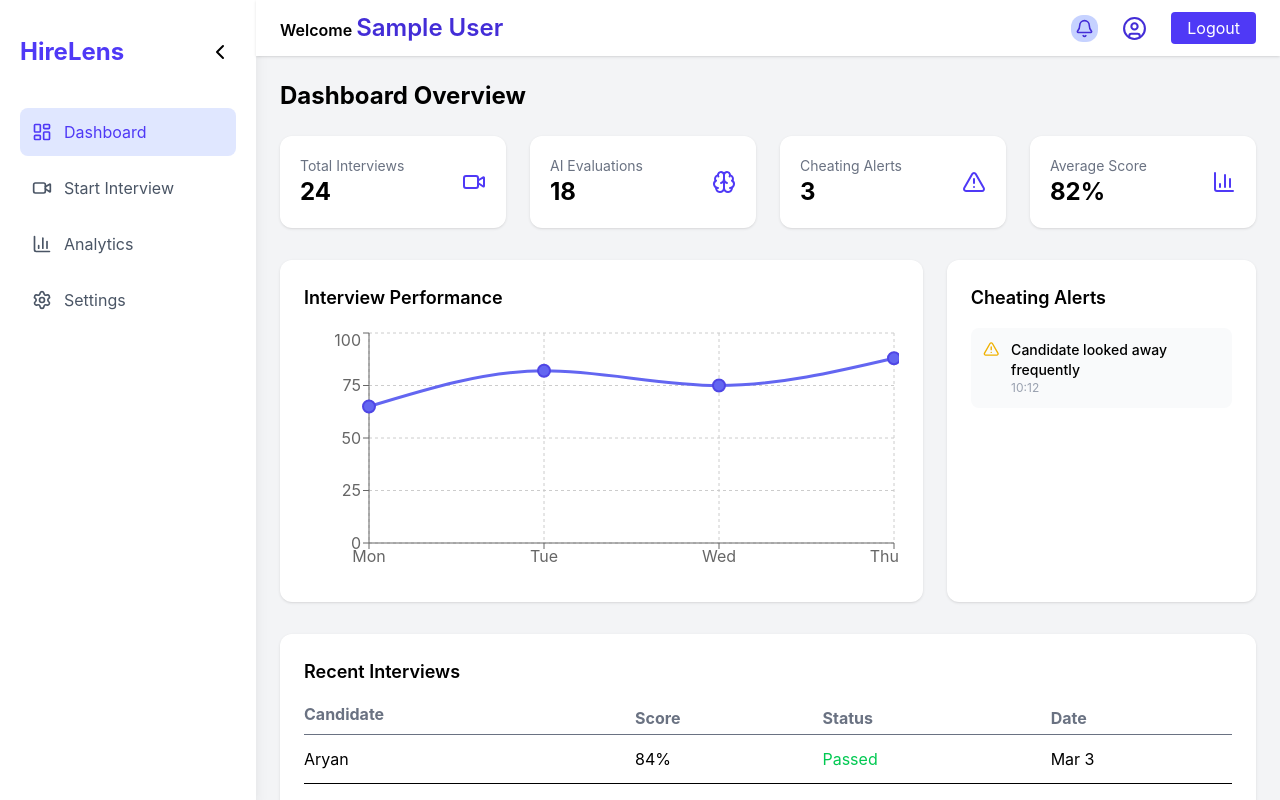
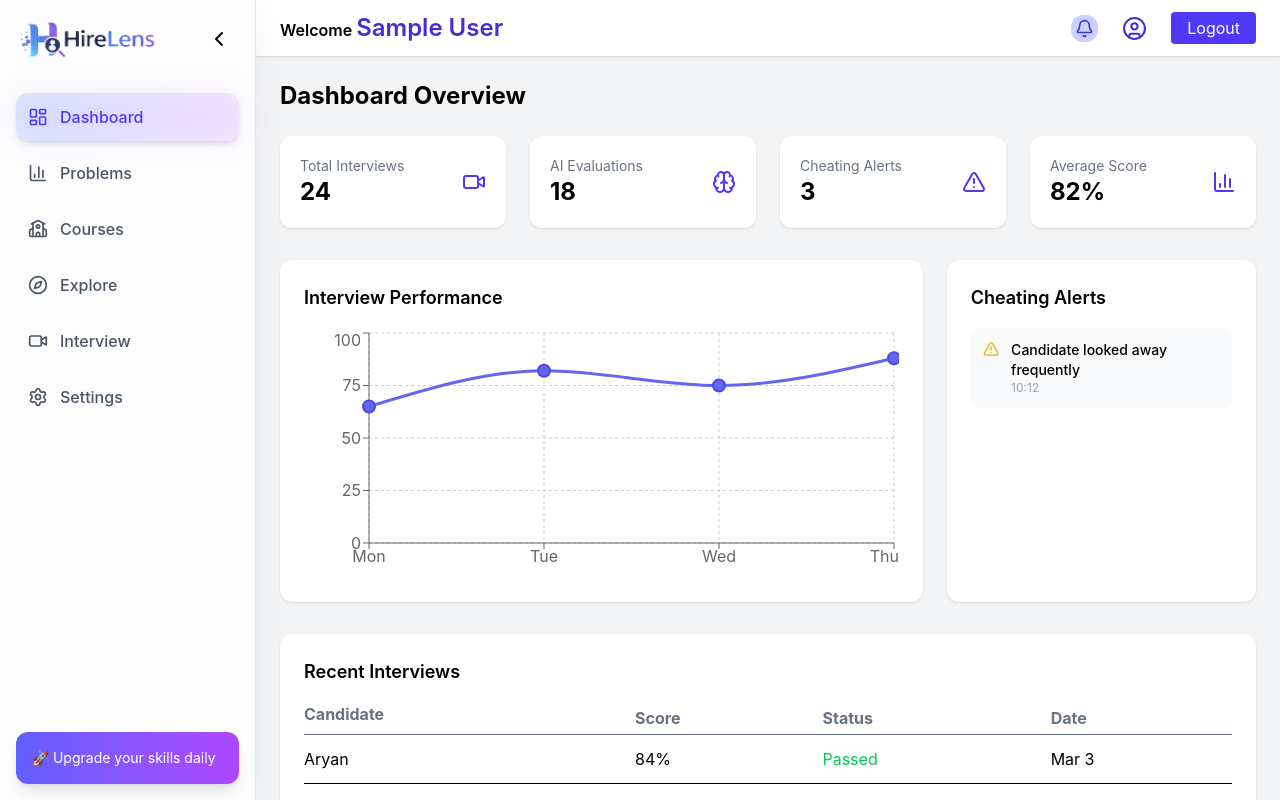
Before and after one commit to Choudhary-Sahil099/HIRELEN, a React (Vite) app in the folder Frontend/: page /dashboard in a window 1280 px wide. Built offline with nearby package versions, Linux system fonts and the light colour scheme; sample sign-in values are in the browser's storage.

Commit message:
sibar frontendUpdated

```diff
--- a/Frontend/package.json
+++ b/Frontend/package.json
@@ -18,6 +18,7 @@
     "jwt-decode": "^4.0.0",
     "lucide-react": "^0.575.0",
     "react": "^19.2.0",
+    "react-calendar-heatmap": "^1.10.0",
     "react-dom": "^19.2.0",
     "react-hook-form": "^7.71.2",
     "react-router-dom": "^7.13.0",
--- a/Frontend/src/components/layouts/Sidebar.tsx
+++ b/Frontend/src/components/layouts/Sidebar.tsx
@@ -1,78 +1,108 @@
-//LogoDesign for the website
-//creating array of the sidebar menu
-import { LayoutDashboard, Video, BarChart3, Settings, ChevronLeft, ChevronRight } from "lucide-react";
+import {
+  LayoutDashboard,
+  Video,
+  BarChart3,
+  Settings,
+  ChevronLeft,
+  ChevronRight,
+  Compass,
+  School,
+} from "lucide-react";
 import { useState } from "react";
 import { NavLink } from "react-router-dom";
+import Logo from "../../assets/mainLogo.png";
+import { motion } from "framer-motion";
 
 const SideItems = [
-  {
-    name: "Dashboard",
-    path: "/dashboard",
-    icon: LayoutDashboard,
-  },
-  {
-    name: "Start Interview",
-    path: "/interview",
-    icon: Video,
-  },
-  {
-    name: "Analytics",
-    path: "/analytics",
-    icon: BarChart3,
-  },
-  {
-    name: "Settings",
-    path: "/settings",
-    icon: Settings,
-  },
+  { name: "Dashboard", path: "/dashboard", icon: LayoutDashboard },
+  { name: "Problems", path: "/problems", icon: BarChart3 },
+  { name: "Courses", path: "/courses", icon: School },
+  { name: "Explore", path: "/explore", icon: Compass },
+  { name: "Interview", path: "/interview", icon: Video },
+  { name: "Settings", path: "/settings", icon: Settings },
 ];
 
 const Sidebar: React.FC = () => {
-  const[minimized, setMinimized] = useState(false)
+  const [minimized, setMinimized] = useState(false);
+
   return (
-    <div className={`h-screen bg-white shadow-lg p-5 flex flex-col transition-all duration-300 ${minimized ? "w-20":"w-64"}`}>
-
-      <div className="flex items-center justify-between py-4 pb-10">
-
+    <div
+      className={`h-screen ${
+        minimized ? "w-20" : "w-64"
+      } bg-white/80 backdrop-blur-xl border-r border-gray-200
+      shadow-[0_10px_30px_rgba(0,0,0,0.05)]
+      p-4 flex flex-col transition-all duration-300`}
+    >
+      {/* Header */}
+      <div className="flex items-center justify-between pb-8">
         {!minimized && (
-          <h1 className="text-2xl font-bold text-indigo-600">
-           HireLens
-          </h1>
+          <motion.img
+            src={Logo}
+            className="w-36"
+            initial={{ opacity: 0, x: -10 }}
+            animate={{ opacity: 1, x: 0 }}
+          />
         )}
 
         <button
           onClick={() => setMinimized(!minimized)}
-          className="p-1 rounded hover:bg-gray-100"
+          className="p-2 rounded-lg hover:bg-gray-100 transition"
         >
-          {minimized ? <ChevronRight size={24} /> : <ChevronLeft size={24} />}
+          {minimized ? <ChevronRight /> : <ChevronLeft />}
         </button>
-
       </div>
 
+      {/* Nav */}
       <nav className="flex flex-col gap-2">
-
         {SideItems.map((item) => {
           const Icon = item.icon;
 
           return (
-            <NavLink
-              key={item.name}
-              to={item.path}
-              className={({ isActive }) =>
-                `flex items-center gap-3 p-3 rounded-lg transition ${
-                  isActive
-                    ? "bg-indigo-100 text-indigo-600"
-                    : "text-gray-600 hover:bg-gray-100"
-                }`
-              }
-            >
-              <Icon size={20} />
-              {!minimized && <span>{item.name}</span>}
+            <NavLink key={item.name} to={item.path}>
+              {({ isActive }) => (
+                <motion.div
+                  whileHover={{ scale: 1.03 }}
+                  whileTap={{ scale: 0.97 }}
+                  className={`relative flex items-center gap-3 p-3 rounded-xl cursor-pointer transition-all duration-300
+
+                  ${
+                    isActive
+                      ? "bg-linear-to-r from-indigo-100 to-purple-100 text-indigo-600 shadow-md"
+                      : "text-gray-600 hover:bg-gray-100"
+                  }`}
+                >
+                  {/* Glow effect */}
+                  {isActive && (
+                    <div className="absolute inset-0 rounded-xl bg-linear-to-r from-indigo-400/20 to-purple-400/20 blur-lg opacity-60"></div>
+                  )}
+
+                  <Icon
+                    size={20}
+                    className={`relative z-10 transition ${
+                      isActive ? "text-indigo-600" : ""
+                    }`}
+                  />
+
+                  {!minimized && (
+                    <span className="relative z-10 font-medium">
+                      {item.name}
+                    </span>
+                  )}
+                </motion.div>
+              )}
             </NavLink>
           );
         })}
+      </nav>
 
-      </nav>
+      {/* Bottom Glow Accent */}
+      <div className="mt-auto">
+        {!minimized && (
+          <div className="mt-6 p-4 rounded-xl bg-linear-to-r from-indigo-500 to-purple-500 text-white text-sm shadow-lg">
+            🚀 Upgrade your skills daily
+          </div>
+        )}
+      </div>
     </div>
   );
 };
```
Also changed, not shown: 1 other file (tests, documents, lock files or other folders).
